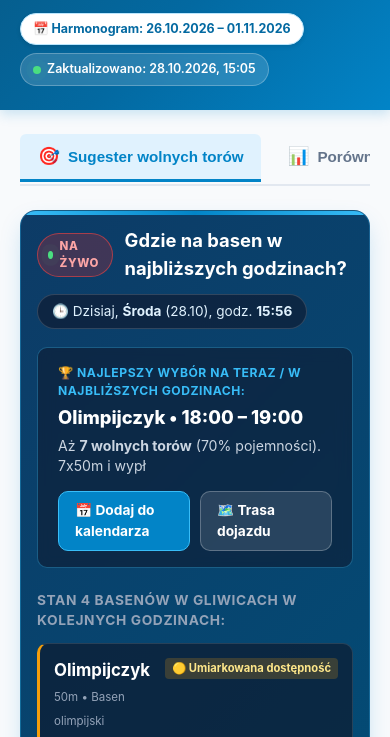
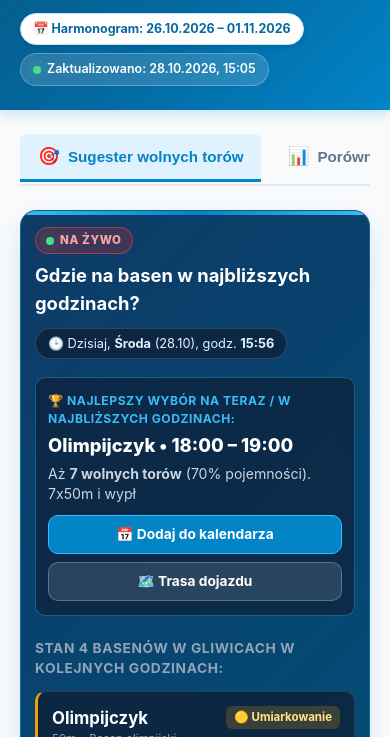
Before and after one commit to 110kc3/pool-gliwice-automation, a plain HTML site: page index.html in a window 390 px wide. Shown: the part 107-844 px from the top of the page. Drawn offline with Linux system fonts and the light colour scheme.

Commit message:
fix(ui): prevent mobile overflow of status badges and optimize responsive layout

```diff
--- a/script.js
+++ b/script.js
@@ -802,15 +802,15 @@ function initApp(rawData) {
 
                 if (!curSlot || curSlot.openness === 0 || curSlot.freeLanes === 0) {
                     statusClass = 'closed';
-                    statusBadge = '🔴 Zajęty / brak wolnych torów';
+                    statusBadge = '🔴 Brak torów';
                     nowLanesHtml = '<span class="closed-tag">0 wolnych torów</span>';
                 } else if (curSlot.openness >= 0.7 && curSlot.freeLanes >= 4) {
                     statusClass = 'high';
-                    statusBadge = '🟢 Dużo wolnego miejsca';
+                    statusBadge = '🟢 Dużo miejsca';
                     nowLanesHtml = `<strong>${curSlot.freeLanes}</strong> z ${curSlot.totalLanes} torów (${Math.round(curSlot.openness * 100)}%)`;
                 } else {
                     statusClass = 'medium';
-                    statusBadge = '🟡 Umiarkowana dostępność';
+                    statusBadge = '🟡 Umiarkowanie';
                     nowLanesHtml = `<strong>${curSlot.freeLanes}</strong> z ${curSlot.totalLanes} torów (${Math.round(curSlot.openness * 100)}%)`;
                 }
 
--- a/style.css
+++ b/style.css
@@ -205,6 +205,7 @@ body {
     cursor: pointer;
     transition: all 0.2s ease;
     white-space: nowrap;
+    flex-shrink: 0;
     border-radius: var(--radius-sm) var(--radius-sm) 0 0;
 }
 
@@ -1776,8 +1777,9 @@ body {
 .radar-card-header {
     display: flex;
     justify-content: space-between;
-    align-items: flex-start;
+    align-items: center;
     gap: 8px;
+    flex-wrap: wrap;
 }
 
 .radar-pool-title {
@@ -1785,19 +1787,29 @@ body {
     font-weight: 700;
     color: #ffffff;
     margin: 0;
+    word-break: break-word;
 }
 
 .radar-pool-meta {
     font-size: 0.72rem;
     color: #94a3b8;
+    display: block;
 }
 
 .radar-status-pill {
-    font-size: 0.7rem;
-    font-weight: 700;
-    padding: 2px 7px;
-    border-radius: 4px;
-    white-space: nowrap;
+    font-size: 0.72rem;
+    font-weight: 700;
+    padding: 3px 8px;
+    border-radius: var(--radius-sm);
+    display: inline-flex;
+    align-items: center;
+    gap: 4px;
+    max-width: 100%;
+    word-break: break-word;
+    white-space: normal;
+    text-align: right;
+    box-sizing: border-box;
+    flex-shrink: 0;
 }
 
 .radar-status-pill.status-high {
@@ -1923,32 +1935,99 @@ body {
 
 @media (max-width: 768px) {
     .live-hero-card {
-        padding: 16px;
+        padding: 16px 14px;
+        box-sizing: border-box;
+    }
+
+    .live-hero-top {
+        flex-direction: column;
+        align-items: flex-start;
+        gap: 10px;
+    }
+
+    .live-title-group {
+        flex-wrap: wrap;
+        gap: 8px;
     }
 
     .live-title-group h2 {
         font-size: 1.15rem;
-    }
-
-    .immediate-pick-name {
-        font-size: 1.15rem;
+        word-break: break-word;
+    }
+
+    .live-clock-badge {
+        align-self: flex-start;
+        font-size: 0.8rem;
+        padding: 5px 12px;
     }
 
     .immediate-pick-banner {
         flex-direction: column;
         align-items: stretch;
+        padding: 14px 12px;
+        gap: 12px;
+        box-sizing: border-box;
+    }
+
+    .immediate-pick-name {
+        font-size: 1.15rem;
+        word-break: break-word;
     }
 
     .immediate-pick-btns {
         width: 100%;
+        flex-direction: column;
+        gap: 8px;
     }
 
     .btn-hero-action {
-        flex: 1;
+        width: 100%;
         justify-content: center;
+        text-align: center;
+        box-sizing: border-box;
     }
 
     .radar-grid {
         grid-template-columns: 1fr;
     }
-}
+
+    .radar-card-header {
+        flex-wrap: wrap;
+        gap: 6px;
+    }
+
+    .radar-status-pill {
+        align-self: flex-start;
+        text-align: left;
+    }
+
+    .preset-filter-row {
+        flex-direction: column;
+        align-items: flex-start;
+        gap: 8px;
+    }
+
+    .preset-pill {
+        font-size: 0.8rem;
+        padding: 6px 12px;
+        white-space: normal;
+    }
+
+    .calendar-actions {
+        flex-direction: column;
+        align-items: stretch;
+    }
+
+    .btn-cal-action {
+        width: 100%;
+        justify-content: center;
+        text-align: center;
+        box-sizing: border-box;
+    }
+
+    .pricing-grid,
+    .sports-cards-grid,
+    .rules-columns {
+        grid-template-columns: 1fr;
+    }
+}
```
